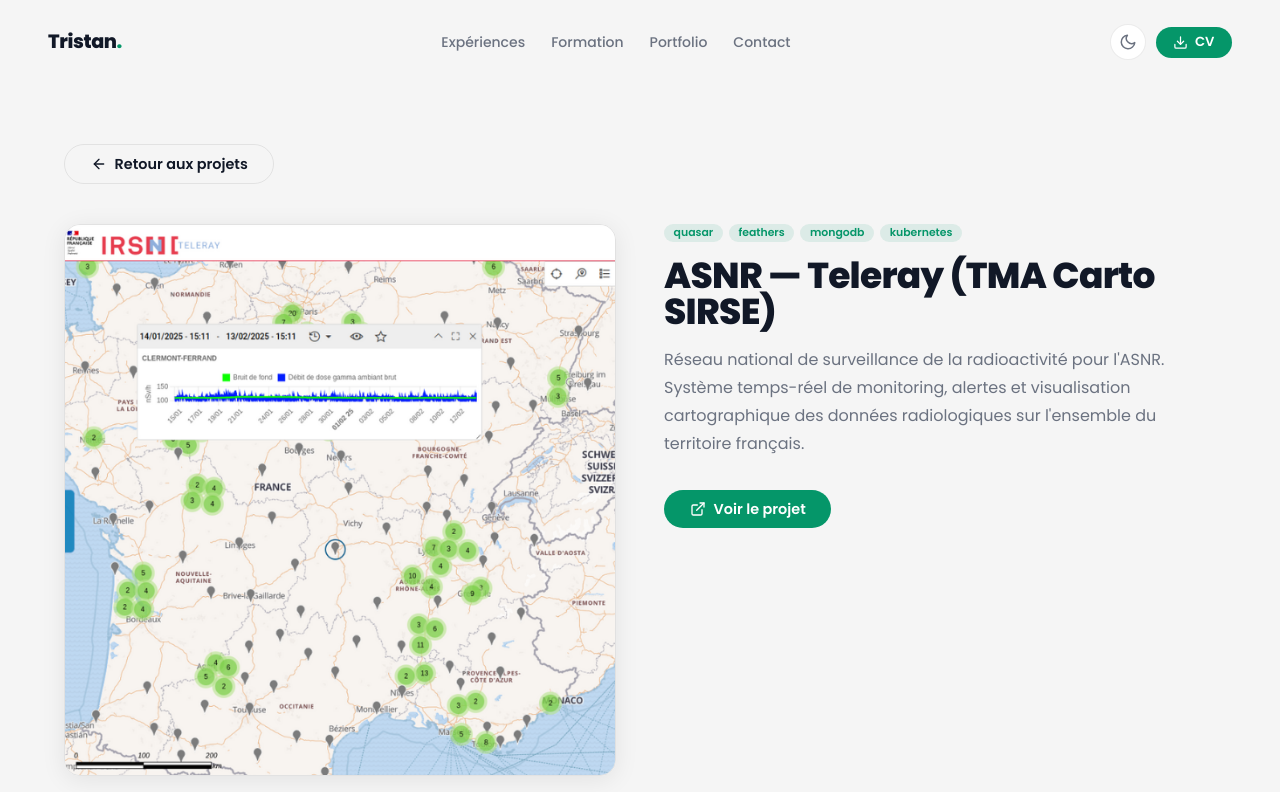
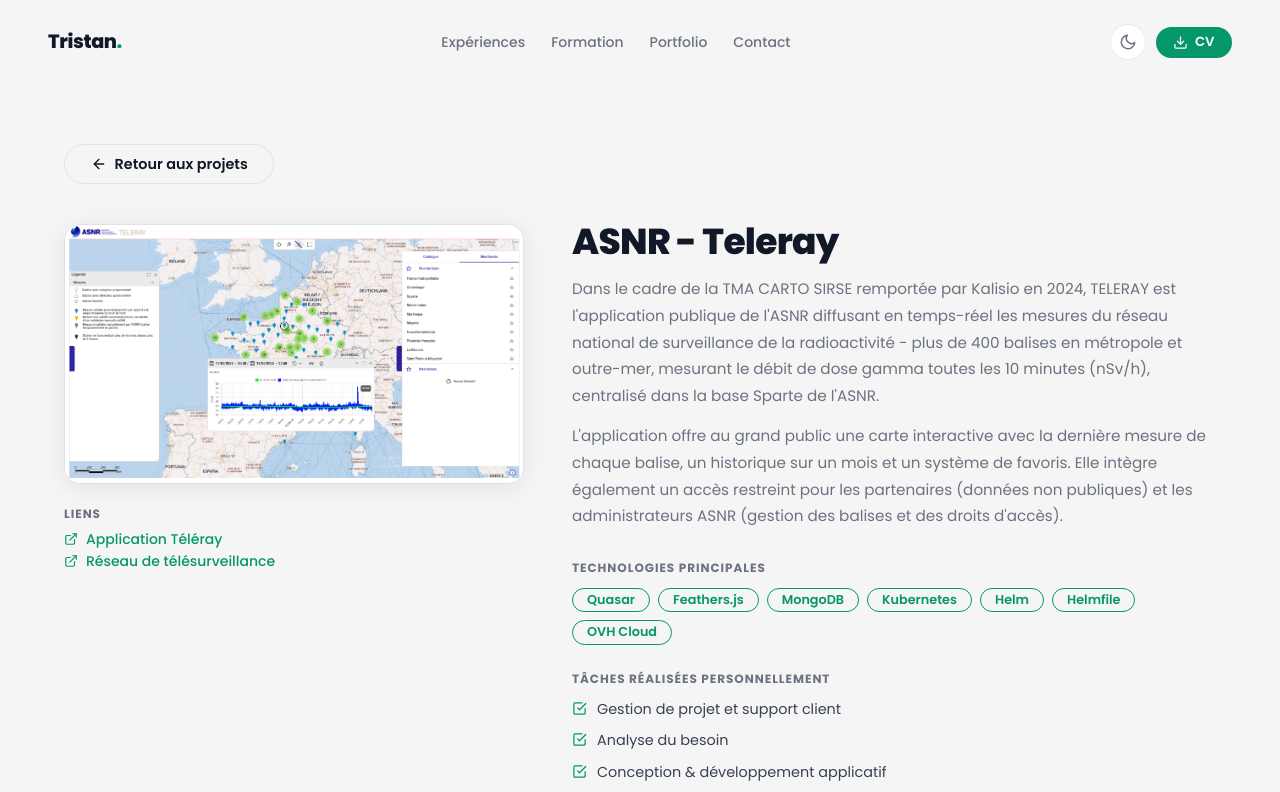
Before and after one commit to tristan-greffe/portfolio, a React (Create React App) app: page /portfolio/portfolio/0 in a window 1280 px wide. Shown: the top 792 px of the page. Built offline with nearby package versions, Linux system fonts and the light colour scheme.

Commit message:
refactor: simplify projects, rewrite knowledge projects

```diff
--- a/src/constants/index.js
+++ b/src/constants/index.js
@@ -3,10 +3,10 @@
   FiShield, FiBarChart2, FiMessageSquare, FiCpu,
   FiGlobe, FiLayout, FiServer, FiCloud, FiMonitor
 } from 'react-icons/fi'
-import { kalisio, docker, git, javascript, k8s, helm, teleray, github, worldWideWeb,
+import { kalisio, docker, git, javascript, k8s, helm, teleray,
   mongodb, nodejs, reactjs, redux, vuejs, feathersjs, artillery, terraform,
   pierrePaulRiquet, theHackingProject, threeWAcademy, liora,
-  kalisioKnowledge } from '../assets'
+  kalisioKnowledge, python } from '../assets'
 
 export const navLinks = [
   { path: '/experience', title: 'Expériences' },
@@ -20,8 +20,8 @@
     name: 'Kalisio',
     icon: kalisio,
     location: 'Toulouse (31), France',
-    period: 'Sept. 2022 — Présent',
-    description: "ESN spécialisée dans les solutions géospatiales open source pour la sécurité civile, l'environnement et l'aéronautique — cartes interactives, visualisation de données GIS et big data géospatial.",
+    period: 'Sept. 2022 - Présent',
+    description: "ESN spécialisée dans les solutions géospatiales open source pour la sécurité civile, l'environnement et l'aéronautique - cartes interactives, visualisation de données GIS et big data géospatial.",
   }
 ]
 
@@ -31,7 +31,7 @@
     company_name: 'Kalisio',
     icon: kalisio,
     contract: 'CDI',
-    date: 'Juillet 2025 — Présent',
+    date: 'Juillet 2025 - Présent',
     skills: ['Python', 'Javascript', 'Bash', 'Node.js', 'Feathers.js', 'K8s', 'GIS', 'Vue.js', 'Quasar',],
     points: [
       'Conception et lead technique de Kalisio Knowledge - système RAG + Git Intelligence + Knowledge Graph indexant la totalité de la codebase, des commits et de la documentation Kalisio, exposé via MCP pour agents de code IA',
@@ -46,8 +46,8 @@
     company_name: 'Kalisio',
     icon: kalisio,
     contract: 'Alternance',
-    date: 'Janvier 2024 — Juin 2025',
-    featured: 'ASNR — Teleray',
+    date: 'Janvier 2024 - Juin 2025',
+    featured: 'ASNR - Teleray',
     skills: ['Kubernetes', 'Helm', 'Docker', 'Terraform', 'GitHub Actions', 'GitLab CI/CD', 'Bash', 'Artillery', 'GIS'],
     points: [
       'Dans le cadre de la TMA Carto SIRSE (ASNR) : développement, déploiement en production et livraison continue de TELERAY (application de surveillance nationale de la radioactivité)',
@@ -61,7 +61,7 @@
     company_name: 'Kalisio',
     icon: kalisio,
     contract: 'Alternance',
-    date: 'Septembre 2022 — Décembre 2023',
+    date: 'Septembre 2022 - Décembre 2023',
     skills: ['JavaScript', 'Vue.js', 'Quasar', 'Feathers.js', 'Node.js', 'MongoDB', 'PWA'],
     points: [
       'Contribution aux applications cartographiques temps-réel de Kalisio',
@@ -78,29 +78,29 @@
     degree: 'Master 1 - Administration Cloud',
     school: 'Liora - alternance',
     location: 'Toulouse (31), France',
-    date: 'Janvier 2024 — Juin 2025',
+    date: 'Janvier 2024 - Juin 2025',
     icon: liora
   },
   {
     degree: 'Titre RNCP Niveau 5 - Développeur Web Full Stack',
     school: '3W Academy - alternance',
     location: 'Toulouse (31), France',
-    date: 'Septembre 2022 — Décembre 2023',
+    date: 'Septembre 2022 - Décembre 2023',
     icon: threeWAcademy
   },
   {
     degree: 'Bootcamp Développeur Web Full Stack',
     school: 'The Hacking Project',
     location: 'Bordeaux (33), France',
-    date: 'Avril 2022 — Août 2022',
+    date: 'Avril 2022 - Août 2022',
     icon: theHackingProject,
     description: null
   },
   {
-    degree: 'Classe Préparatoire aux Grandes Écoles — TSI',
+    degree: 'Classe Préparatoire aux Grandes Écoles - TSI',
     school: 'Lycée Pierre Paul Riquet',
     location: 'St Orens de Gameville (31), France',
-    date: 'Septembre 2016 — Juin 2018',
+    date: 'Septembre 2016 - Juin 2018',
     icon: pierrePaulRiquet,
     description: null
   },
@@ -159,7 +159,7 @@
   { name: 'Redux Toolkit', icon: redux },
   { name: 'Feathers JS', icon: feathersjs },
   { name: 'Node JS', icon: nodejs },
-  // { name: 'Python', icon: python },
+  { name: 'Python', icon: python },
   { name: 'MongoDB', icon: mongodb },
   { name: 'Git', icon: git },
   { name: 'Docker', icon: docker },
@@ -171,29 +171,53 @@
 
 export const projects = [
   {
-    name: 'ASNR — Teleray (TMA Carto SIRSE)',
-    description: 'Réseau national de surveillance de la radioactivité pour l\'ASNR. Système temps-réel de monitoring, alertes et visualisation cartographique des données radiologiques sur l\'ensemble du territoire français.',
-    tags: [
-      { name: 'quasar', color: 'blue-text-gradient' },
-      { name: 'feathers', color: 'green-text-gradient' },
-      { name: 'mongodb', color: 'pink-text-gradient' },
-      { name: 'kubernetes', color: 'yellow-text-gradient' }
+    name: 'ASNR - Teleray',
+    shortDescription: 'L\’application Teleray permet de diffuser au grand public, en temps réel, les données mesurées par plus de 400 balises réparties sur l\’ensemble du territoire national et en outre-mer.',
+    description: 'Dans le cadre de la TMA CARTO SIRSE remportée par Kalisio en 2024, TELERAY est l\'application publique de l\'ASNR diffusant en temps-réel les mesures du réseau national de surveillance de la radioactivité - plus de 400 balises en métropole et outre-mer, mesurant le débit de dose gamma toutes les 10 minutes (nSv/h), centralisé dans la base Sparte de l\'ASNR.\n\nL\'application offre au grand public une carte interactive avec la dernière mesure de chaque balise, un historique sur un mois et un système de favoris. Elle intègre également un accès restreint pour les partenaires (données non publiques) et les administrateurs ASNR (gestion des balises et des droits d\'accès).',
+    technologies: [
+      { name: 'Quasar', url: 'https://quasar.dev/' },
+      { name: 'Feathers.js', url: 'https://feathersjs.com/' },
+      { name: 'MongoDB', url: 'https://www.mongodb.com/fr-fr' },
+      { name: 'Kubernetes', url: 'https://kubernetes.io/' },
+      { name: 'Helm', url: 'https://helm.sh/fr/' },
+      { name: 'Helmfile', url: 'https://github.com/helmfile/helmfile' },
+      { name: 'OVH Cloud', url: 'https://www.ovhcloud.com/fr/' }
     ],
-    image: teleray,
-    source_code_link: { link: 'https://teleray.irsn.fr/', icon: worldWideWeb }
+    links: [
+      { label: 'Application Téléray', url: 'https://teleray.asnr.fr/' },
+      { label: 'Réseau de télésurveillance', url: 'https://recherche-expertise.asnr.fr/savoir-comprendre/environnement/reseaux-telesurveillance' }
+    ],
+    tasks: [
+      'Gestion de projet et support client',
+      'Analyse du besoin',
+      'Conception & développement applicatif',
+      'Déploiement cloud (OVH, Kubernetes)',
+      'Tests de charge et recommandations d\'infrastructure',
+      'Tests unitaires, validation & maintenance'
+    ],
+    image: teleray
   },
   {
     name: 'Kalisio Knowledge',
-    description: 'Système RAG + Git Intelligence + Knowledge Graph exposant toute la codebase, commits et docs Kalisio via MCP pour agents de code IA. Architecture Python/LangChain, management produit et encadrement d\'un stagiaire.',
-    tags: [
-      { name: 'python', color: 'blue-text-gradient' },
-      { name: 'RAG', color: 'green-text-gradient' },
-      { name: 'MCP', color: 'pink-text-gradient' },
-      { name: 'LangChain', color: 'yellow-text-gradient' }
+    shortDescription: 'AI developer assistant pour l\'écosystème Kalisio : pipeline RAG, Git Intelligence et graphe de dépendances exposés via MCP aux agents de code IA.',
+    description: 'Knowledge est un assistant IA dédié aux développeurs de l\'écosystème Kalisio. Il indexe l\'ensemble du code source open-source Kalisio dans une base vectorielle, et expose le résultat via un serveur MCP accessible à tout agent de coding IA.\n\nL\'objectif est de fournir à chaque développeur Kalisio, un assistant qui comprend la codebase de façon sémantique, structurelle et historique, tout en réduisant au maximum la consommation de tokens.',
+    technologies: [
+      { name: 'Python', url: 'https://www.python.org/' },
+      { name: 'FastAPI', url: 'https://fastapi.tiangolo.com/' },
+      { name: 'MCP', url: 'https://modelcontextprotocol.io/' },
+      { name: 'Qdrant', url: 'https://qdrant.tech/' },
+      { name: 'Kubernetes', url: 'https://kubernetes.io/' }
     ],
-    image: kalisioKnowledge,
-    source_code_link: { link: 'https://github.com/kalisio/knowledge', icon: github }
-  },
+    links: [
+      { label: 'GitHub - kalisio/knowledge', url: 'https://github.com/kalisio/knowledge' }
+    ],
+    tasks: [
+      'Spécifications & conception de l\'architecture du système',
+      'R&D autour des agents de code IA',
+      'Encadrement technique'
+    ],
+    image: kalisioKnowledge
+  }
 ]
 
 export const featureItems = [
--- a/src/pages/ProjectDetail.jsx
+++ b/src/pages/ProjectDetail.jsx
@@ -1,6 +1,6 @@
 import { useParams, Link } from 'react-router-dom'
 import { motion } from 'framer-motion'
-import { FiArrowLeft, FiExternalLink } from 'react-icons/fi'
+import { FiArrowLeft, FiExternalLink, FiCheckSquare } from 'react-icons/fi'
 import { projects } from '../constants'
 
 const ProjectDetail = () => {
@@ -9,8 +9,8 @@
 
   if (!project) {
     return (
-      <section id="project-detail">
-        <Link to="/portfolio" className="btn btn--outline">
+      <section id='project-detail'>
+        <Link to='/portfolio' className='btn btn--outline'>
           <FiArrowLeft size={16} /> Retour aux projets
         </Link>
         <p style={{ marginTop: '2rem', color: 'var(--text-muted)' }}>Projet introuvable.</p>
@@ -19,40 +19,71 @@
   }
 
   return (
-    <section id="project-detail">
+    <section id='project-detail'>
       <motion.div
         initial={{ opacity: 0, y: 20 }}
         animate={{ opacity: 1, y: 0 }}
         transition={{ duration: 0.4 }}
       >
-        <Link to="/portfolio" className="btn btn--outline pf-detail__back">
+        <Link to='/portfolio' className='btn btn--outline pf-detail__back'>
           <FiArrowLeft size={16} /> Retour aux projets
         </Link>
 
-        <div className="pf-detail">
-          <div className="pf-detail__image">
-            <img src={project.image} alt={project.name} />
+        <div className='pf-detail'>
+          <div className='pf-detail__left'>
+            <div className='pf-detail__image'>
+              <img src={project.image} alt={project.name} />
+            </div>
+
+            {project.links && (
+              <div className='pf-detail__links'>
+                <h4>Liens</h4>
+                <div className='pf-detail__links-list'>
+                  {project.links.map((l) => (
+                    <a key={l.url} href={l.url} target='_blank' rel='noreferrer' className='pf-detail__link'>
+                      <FiExternalLink size={14} />
+                      {l.label}
+                    </a>
+                  ))}
+                </div>
+              </div>
+            )}
           </div>
 
-          <div className="pf-detail__content">
-            <div className="pf-card__tags" style={{ marginBottom: '1rem' }}>
-              {project.tags.map((tag) => (
-                <span key={tag.name} className="pf-tag">{tag.name}</span>
+          <div className='pf-detail__content'>
+            <h1>{project.name}</h1>
+            <div className='pf-detail__desc'>
+              {project.description.split('\n\n').map((para, i) => (
+                <p key={i}>{para}</p>
               ))}
             </div>
 
-            <h1>{project.name}</h1>
-            <p className="pf-detail__desc">{project.description}</p>
+            {project.technologies && (
+              <div className='pf-detail__section'>
+                <h4>Technologies principales</h4>
+                <div className='pf-detail__techs'>
+                  {project.technologies.map((t) => (
+                    <a key={t.name} href={t.url} target='_blank' rel='noreferrer' className='pf-detail__tech'>
+                      {t.name}
+                    </a>
+                  ))}
+                </div>
+              </div>
+            )}
 
-            <a
-              href={project.source_code_link.link}
-              target="_blank"
-              rel="noreferrer"
-              className="btn btn--primary"
-            >
-              <FiExternalLink size={16} />
-              Voir le projet
-            </a>
+            {project.tasks && (
+              <div className='pf-detail__section'>
+                <h4>Tâches réalisées personnellement</h4>
+                <ul className='pf-detail__tasks'>
+                  {project.tasks.map((task, i) => (
+                    <li key={i}>
+                      <FiCheckSquare size={15} />
+                      <span>{task}</span>
+                    </li>
+                  ))}
+                </ul>
+              </div>
+            )}
           </div>
         </div>
       </motion.div>
--- a/src/scss/components/portfolio.scss
+++ b/src/scss/components/portfolio.scss
@@ -9,7 +9,7 @@
   }
 
   @include desktop-screen {
-    grid-template-columns: repeat(3, 1fr);
+    grid-template-columns: repeat(2, 1fr);
   }
 }
 
@@ -38,14 +38,16 @@
 .pf-card__image {
   position: relative;
   width: 100%;
-  height: 220px;
+  height: 260px;
   overflow: hidden;
   background: #f0fdf4;
 
   img {
     width: 100%;
     height: 100%;
-    object-fit: cover;
+    object-fit: contain;
+    object-position: center;
+    padding: 1rem;
     transition: transform 0.4s ease;
   }
 
@@ -124,8 +126,106 @@
   gap: 3rem;
 
   @include desktop-screen {
-    grid-template-columns: 1fr 1fr;
+    grid-template-columns: 5fr 7fr;
     align-items: start;
+  }
+}
+
+.pf-detail__left {
+  display: flex;
+  flex-direction: column;
+  gap: 1.5rem;
+}
+
+.pf-detail__links {
+  h4 {
+    font-size: 0.75rem;
+    font-weight: 700;
+    text-transform: uppercase;
+    letter-spacing: 0.08em;
+    color: var(--text-muted);
+    margin-bottom: 0.75rem;
+  }
+}
+
+.pf-detail__links-list {
+  display: flex;
+  flex-direction: column;
+  gap: 0.5rem;
+}
+
+.pf-detail__link {
+  display: inline-flex;
+  align-items: center;
+  gap: 0.5rem;
+  font-size: 0.875rem;
+  font-weight: 500;
+  color: var(--accent);
+  text-decoration: none;
+  transition: opacity 0.2s;
+
+  &:hover {
+    opacity: 0.75;
+    text-decoration: underline;
+  }
+}
+
+.pf-detail__section {
+  margin-bottom: 1.75rem;
+
+  h4 {
+    font-size: 0.75rem;
+    font-weight: 700;
+    text-transform: uppercase;
+    letter-spacing: 0.08em;
+    color: var(--text-muted);
+    margin-bottom: 0.875rem;
+  }
+}
+
+.pf-detail__techs {
+  display: flex;
+  flex-wrap: wrap;
+  gap: 0.5rem;
+}
+
+.pf-detail__tech {
+  font-size: 0.8rem;
+  font-weight: 600;
+  padding: 0.3rem 0.875rem;
+  border-radius: 2rem;
+  border: 1px solid var(--accent);
+  color: var(--accent);
+  text-decoration: none;
+  transition: background 0.2s, color 0.2s;
+
+  &:hover {
+    background: var(--accent);
+    color: #fff;
+  }
+}
+
+.pf-detail__tasks {
+  list-style: none;
+  padding: 0;
+  margin: 0;
+  display: flex;
+  flex-direction: column;
+  gap: 0.625rem;
+
+  li {
+    display: flex;
+    align-items: flex-start;
+    gap: 0.625rem;
+    font-size: 0.9rem;
+    color: var(--text-secondary);
+    line-height: 1.5;
+
+    svg {
+      color: var(--accent);
+      flex-shrink: 0;
+      margin-top: 0.15em;
+    }
   }
 }
 
@@ -157,8 +257,12 @@
 }
 
 .pf-detail__desc {
-  font-size: 1rem;
+  font-size: 0.95rem;
   line-height: 1.75;
   color: var(--text-muted);
   margin-bottom: 2rem;
+
+  p + p {
+    margin-top: 0.875rem;
+  }
 }
```
Also changed, not shown: src/pages/Portfolio.jsx (+19 -16 lines), src/assets/projects/kalisio-knowledge.svg, src/assets/projects/teleray.png.
